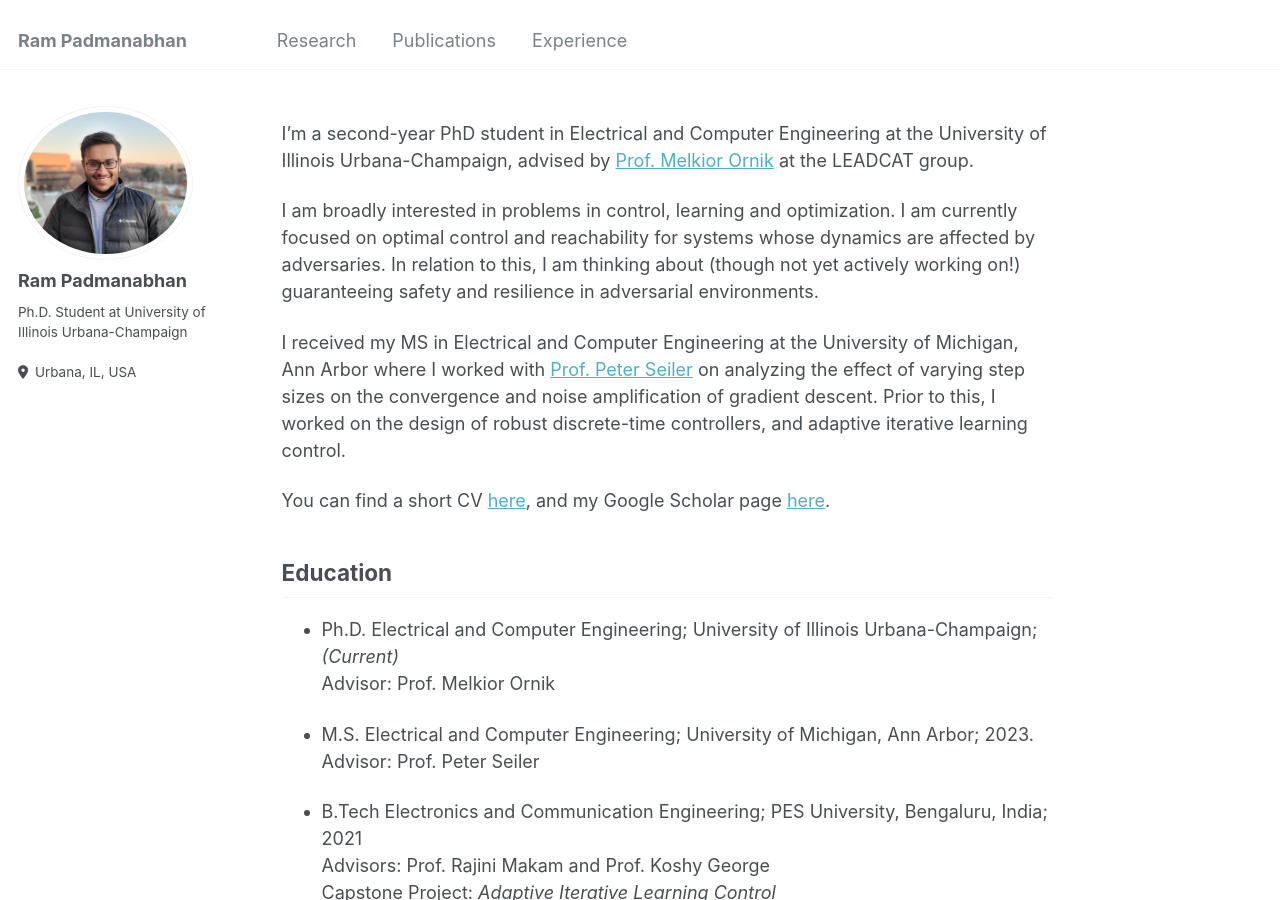
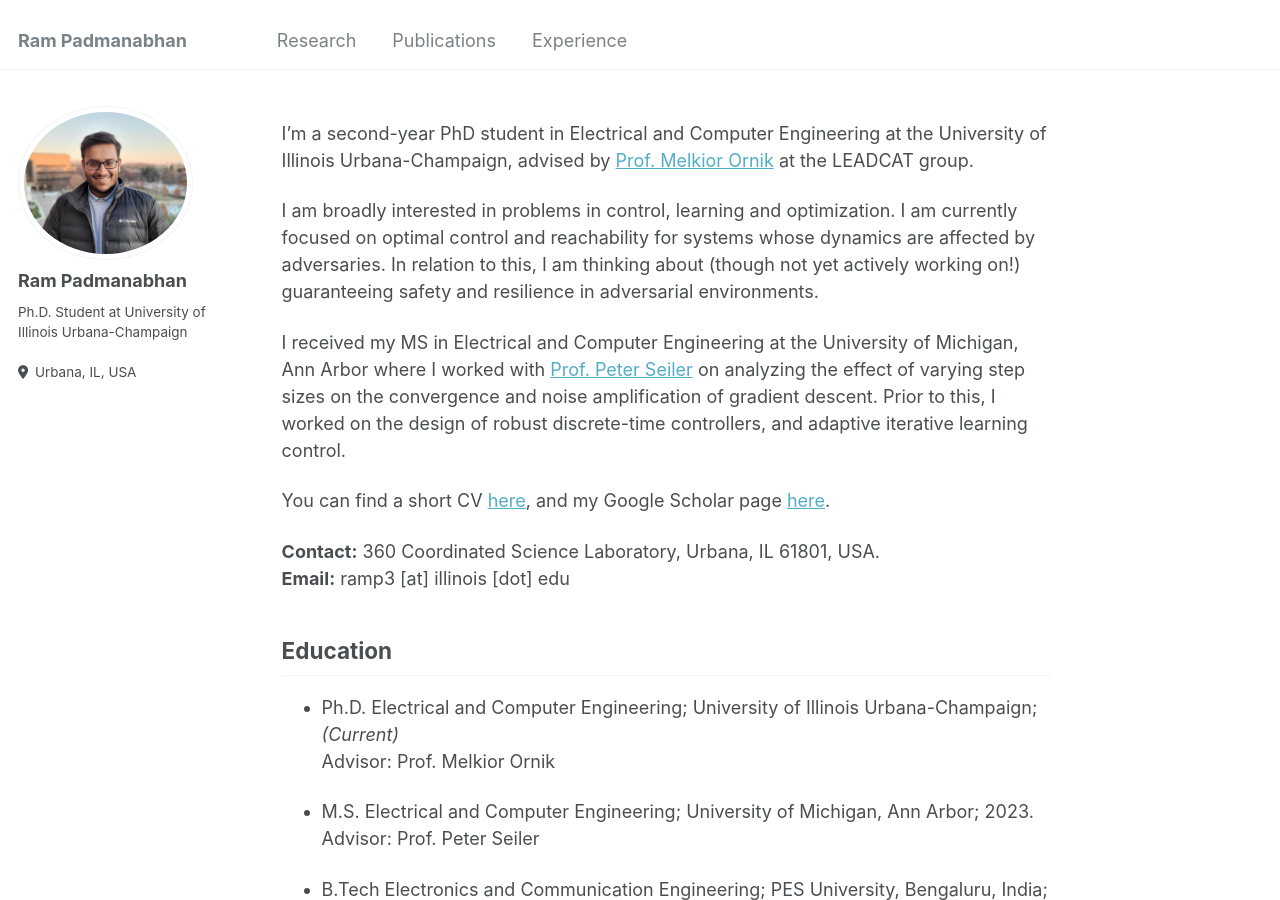
Before and after one commit to ram-p/ram-p.github.io, a Jekyll site: the page built from _pages/about.md, in a window 1280 px wide and 900 px high. Built offline with Jekyll 4.4.1, drawn with Linux system fonts in a browser that asks for light colours.

Commit message:
Update about.md

```diff
--- a/_pages/about.md
+++ b/_pages/about.md
@@ -14,6 +14,9 @@ I am broadly interested in problems in control, learning and optimization. I am
 I received my MS in Electrical and Computer Engineering at the University of Michigan, Ann Arbor where I worked with [Prof. Peter Seiler](https://seiler.engin.umich.edu/) on analyzing the effect of varying step sizes on the convergence and noise amplification of gradient descent. Prior to this, I worked on the design of robust discrete-time controllers, and adaptive iterative learning control.
 
 You can find a short CV [here](https://ram-p.github.io/files/CV_RP.pdf), and my Google Scholar page [here](https://scholar.google.com/citations?user=YtKKnAEAAAAJ&hl=en).
+
+**Contact:** 360 Coordinated Science Laboratory, Urbana, IL 61801, USA. \
+**Email:** ramp3 \[at\] illinois \[dot\] edu
 
 Education
 ------
```
